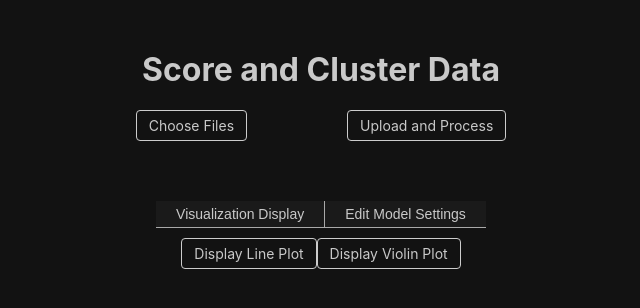
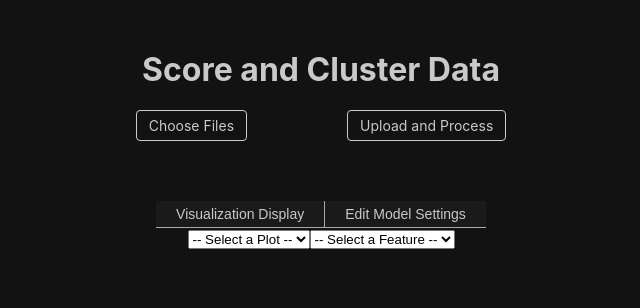
Before and after one commit to kyledvu/neuro-viz, a React (Create React App) app in the folder client/: page / in a window 1280 px wide. Shown: the top 308 px of the page, without its empty margins (319-959 px from the left). Built offline with nearby package versions, Linux system fonts and the light colour scheme.

Commit message:
Reworked plot selection to use dropdown menus

```diff
--- a/client/src/App.css
+++ b/client/src/App.css
@@ -3,7 +3,6 @@ page switch buttons stay highlighted when last clicked
 scrollable files when too many to fit on page
 striped data grid rows
 white colored data grid arrows
-split js app into components
 */
 body {
   background-color: #121212;
--- a/client/src/App.js
+++ b/client/src/App.js
@@ -18,6 +18,8 @@ function App() {
   const [selectedFile, setSelectedFile] = useState(null);
   const [plotData, setPlotData] = useState(null);
   const [plotType, setPlotType] = useState(null);
+  const [features, setFeatures] = useState([]);
+  const [selectedFeature, setSelectedFeature] = useState('');
 
   function parseCsvFile(file) {
     Papa.parse(file, {
@@ -30,7 +32,9 @@ function App() {
           headerName: field,
           width: 150,
         }));
+        const features = Object.keys(result.data[0] || {});
 
+        setFeatures(features);
         setGridRows(rows);
         setGridColumns(columns);
       },
@@ -93,59 +97,78 @@ function App() {
       }
   };
 
-  function handleLinePlotClick() {
-      setPlotType('line');
-      generateLinePlot();
-  };
+  function handlePlotSelect(event) {
+    const selectedPlot = event.target.value;
+    setPlotType(selectedPlot);
 
-  function handleViolinPlotClick() {
-      setPlotType('violin');
-      generateViolinPlot();
-  };
 
-  function generateLinePlot() {
+    if (selectedFeature && selectedPlot) {
+      generatePlot(selectedPlot, selectedFeature);
+    }
+  }
+
+  function handleFeatureSelect(event) {
+    const feature = event.target.value;
+    setSelectedFeature(feature);
+
+    if (plotType && feature) {
+      generatePlot(plotType, feature);
+    }
+  }
+
+  const generatePlot = (plotType, feature) => {
     if (!selectedFile) {
       setError('No file selected for plotting');
       return;
     }
 
+    switch (plotType) {
+      case 'line':
+        generateLinePlot(feature);
+        break;
+      case 'violin':
+        generateViolinPlot(feature);
+        break;
+      default:
+        console.error('Unsupported plot type');
+    }
+  };
+
+  function generateLinePlot(feature) {
     Papa.parse(selectedFile, {
       header: true,
       dynamicTyping: true,
       complete: (results) => {
         const sortedData = results.data.sort((a, b) => a.idx - b.idx); // Sort by 'idx'
         const idx = sortedData.map((row) => row.idx);
-        const eegRaw = sortedData.map((row) => row.EEG_raw);
+        const featureData = sortedData.map((row) => row[feature]);
 
-        setPlotData({ idx, eegRaw });
+        setPlotData({ idx, featureData });
       },
       error: (error) => {
         console.error('Error parsing CSV for plot:', error);
         setError('Error parsing CSV for plot');
       },
     });
-  };
+  }
 
-  function generateViolinPlot() {
-    if (!selectedFile) {
-      setError('No file selected for plotting');
-      return;
-    }
-
+  function generateViolinPlot(feature) {
     Papa.parse(selectedFile, {
       header: true,
       dynamicTyping: true,
       complete: (results) => {
-        const data = results.data.filter((row) => row.EMG_z !== undefined && row.rodent_sleep !== undefined);
+        const data = results.data.filter(
+          (row) => row[feature] !== undefined && row.rodent_sleep !== undefined
+        );
 
-        // Group EMG_z values by rodent_sleep categories
+        // Group feature values by rodent_sleep categories
         const groupedData = {};
         data.forEach((row) => {
           const sleepStage = row.rodent_sleep; // Grouping column
           if (!groupedData[sleepStage]) {
             groupedData[sleepStage] = [];
           }
-          groupedData[sleepStage].push(row.EMG_z);
+          groupedData[sleepStage].push(row[feature]);
         });
 
         // Prepare traces for Plotly
@@ -153,8 +176,8 @@ function App() {
           type: 'violin',
           y: groupedData[sleepStage],
           name: `Sleep Stage ${sleepStage}`,
-          box: { visible: true }, // Show box plot within violin
-          meanline: { visible: true }, // Show mean line
+          box: { visible: true },
+          meanline: { visible: true },
         }));
 
         setPlotData({ traces });
@@ -164,7 +187,7 @@ function App() {
         setError('Error parsing CSV for plot');
       },
     });
-  };
+  }
 
   return (
     <div className="App">
@@ -185,10 +208,11 @@ function App() {
         <DataGridDisplay files={files} onFileClick={handleFileClick} rows={gridRows} columns={gridColumns} />
       )}
       <VisualizationControls
-        onLinePlotClick={handleLinePlotClick}
-        onViolinPlotClick={handleViolinPlotClick}
+        features={features}
+        onPlotSelect={handlePlotSelect}
+        onFeatureSelect={handleFeatureSelect}
       />
-      <PlotDisplay plotType={plotType} plotData={plotData} />
+      <PlotDisplay plotType={plotType} plotData={plotData} feature={selectedFeature} />
     </div>
   );
 
--- a/client/src/components/PlotDisplay.js
+++ b/client/src/components/PlotDisplay.js
@@ -1,7 +1,7 @@
 import React from 'react';
 import Plot from 'react-plotly.js';
 
-function PlotDisplay({ plotType, plotData }) {
+function PlotDisplay({ plotType, plotData, feature }) {
   return (
     <div className="plot-container">
       {plotType === 'line' && plotData && (
@@ -9,16 +9,16 @@ function PlotDisplay({ plotType, plotData }) {
           data={[
             {
               x: plotData.idx,
-              y: plotData.eegRaw,
+              y: plotData.featureData,
               type: 'scatter',
               mode: 'lines',
               name: 'EEG Raw',
             },
           ]}
           layout={{
-            title: 'EEG Raw vs Index (Line Plot)',
+            title: `${feature} vs Index (Line Plot)`,
             xaxis: { title: 'Index (idx)' },
-            yaxis: { title: 'EEG Raw' },
+            yaxis: { title: feature },
           }}
         />
       )}
--- a/client/src/components/VisualizationControls.js
+++ b/client/src/components/VisualizationControls.js
@@ -1,14 +1,22 @@
 import React from 'react';
 
-function VisualizationControls({ onLinePlotClick, onViolinPlotClick }) {
+function VisualizationControls({ features, onPlotSelect, onFeatureSelect }) {
   return (
-    <div className="vis-btns">
-      <button type="button" onClick={onLinePlotClick} className="custom-btn">
-        Display Line Plot
-      </button>
-      <button type="button" onClick={onViolinPlotClick} className="custom-btn">
-        Display Violin Plot
-      </button>
+    <div className="vis-control">
+        <select name="plot-select" id="plot-select" onChange={onPlotSelect}>
+            <option value="" disabled selected>-- Select a Plot --</option>
+            <option value="line">Line</option>
+            <option value="bar">Bar</option>
+            <option value="violin">Violin</option>
+        </select>
+        <select name="feature-select" id="feature-select" onChange={onFeatureSelect}>
+            <option value="" disabled selected>-- Select a Feature --</option>
+            {features.map((feature) => (
+                <option value={feature}>
+                {feature}
+                </option>
+            ))}
+        </select>
     </div>
   );
 }
```
